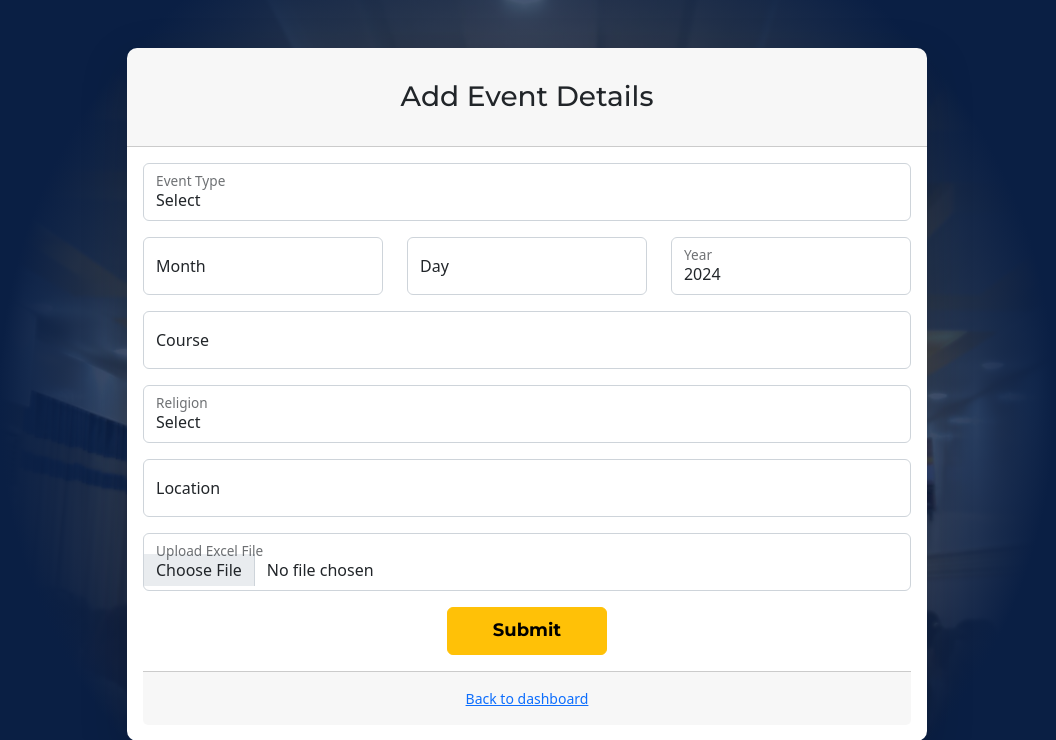
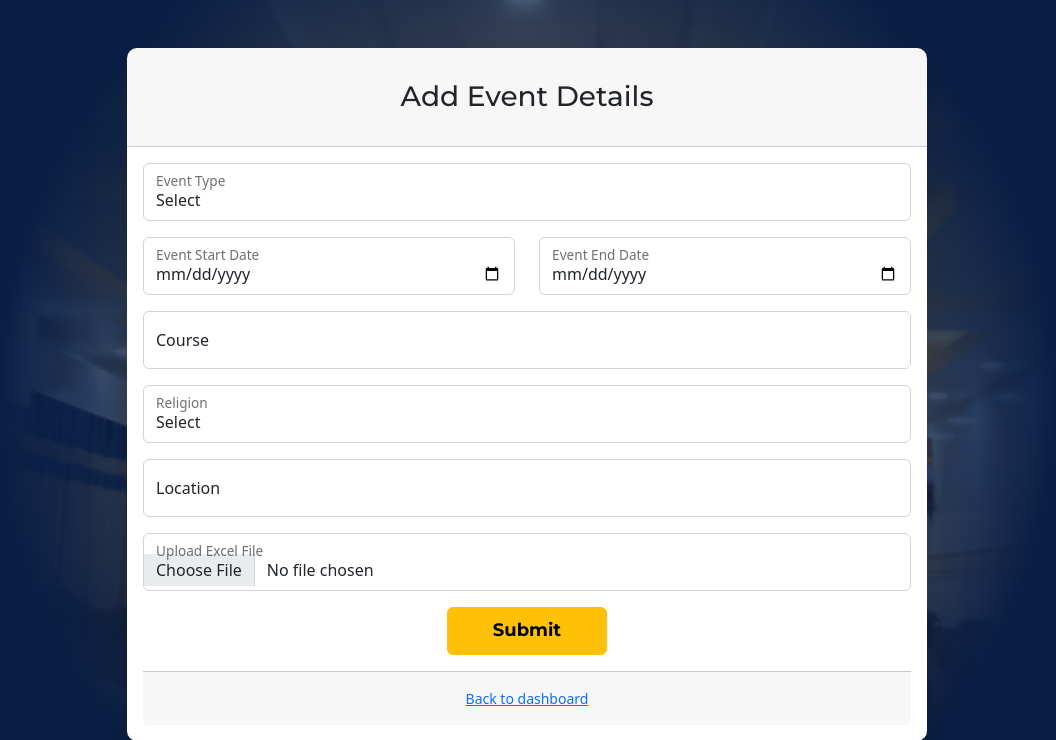
Before and after one commit to ayarchvs/Campus-Ministry-Evaluation, a PHP site: page /add-event.html in a window 1280 px wide. Shown: the top 740 px of the page, without its empty margins (113-1169 px from the left). Run offline with PHP 8.4, Linux system fonts and the light colour scheme; some libraries are stand-ins or nearby versions.

Commit message:
m-y-d to start date & end date

```diff
--- a/add-event.html
+++ b/add-event.html
@@ -106,7 +106,7 @@
                                                 <label for="eventType">Event Type</label>
                                             </div>
 
-                                            <div class="row mb-3">
+                                            <!-- <div class="row mb-3">
                                                 <div class="col-md-4">
                                                     <div class="form-floating mb-3 mb-md-0">
                                                         <input class="form-control" id="eventMonth" name="eventMonth" type="number" placeholder="Month" min="1" max="12" required />
@@ -123,6 +123,22 @@
                                                     <div class="form-floating mb-3 mb-md-0">
                                                         <input class="form-control" id="eventYear" name="eventYear" type="number" placeholder="Enter year" min="1900" max="2100" required />
                                                         <label for="eventYear">Year</label>
+                                                    </div>
+                                                </div>
+                                            </div> -->
+
+                                            <div class="row mb-3">
+                                                <div class="col-md-6">
+                                                    <div class="form-floating mb-3 mb-md-0">
+                                                        <input class="form-control" id="eventStartDate" name="eventStartDate" type="date" placeholder="Enter Start Date" required />
+                                                        <label for="eventStartDate">Event Start Date</label>
+                                                    </div>
+                                                </div>
+
+                                                <div class="col-md-6">
+                                                    <div class="form-floating mb-3 mb-md-0">
+                                                        <input class="form-control" id="eventEndDate" name="eventEndDate" type="date" placeholder="Enter End Date" required />
+                                                        <label for="eventEndDate">Event End Date</label>
                                                     </div>
                                                 </div>
                                             </div>
@@ -170,10 +186,10 @@
         </div>
         <script src="https://cdn.jsdelivr.net/npm/bootstrap@5.2.3/dist/js/bootstrap.bundle.min.js" crossorigin="anonymous"></script>
         <script src="js/add-event.js"></script>
-        <script>
+        <!-- <script>
             const currentYear = new Date().getFullYear();
             const yearInput = document.getElementById('eventYear');
             yearInput.value = currentYear;
-        </script>
+        </script> -->
     </body>
 </html>
--- a/main-page.php
+++ b/main-page.php
@@ -81,7 +81,7 @@
                             <tbody>
                                 <?php while ($row = $result->fetch_assoc()): ?>
                                     <tr>
-                                        <td><?= htmlspecialchars($row['E_Year'] . '/' . $row['E_Month'] . '/' . $row['E_Day']) ?></td>
+                                        <td><?= htmlspecialchars($row['E_StartDate']) .' to '. ($row['E_EndDate'])?></td>
                                         <td><?= htmlspecialchars($row['E_Type']) ?></td>
                                         <td><?= htmlspecialchars($row['E_Course']) ?></td>
                                         <td><?= htmlspecialchars($row['E_Religion']) ?></td>
```
Also changed, not shown: event-details.php (+5 -2 lines), php/add-event.php (+9 -6 lines).
